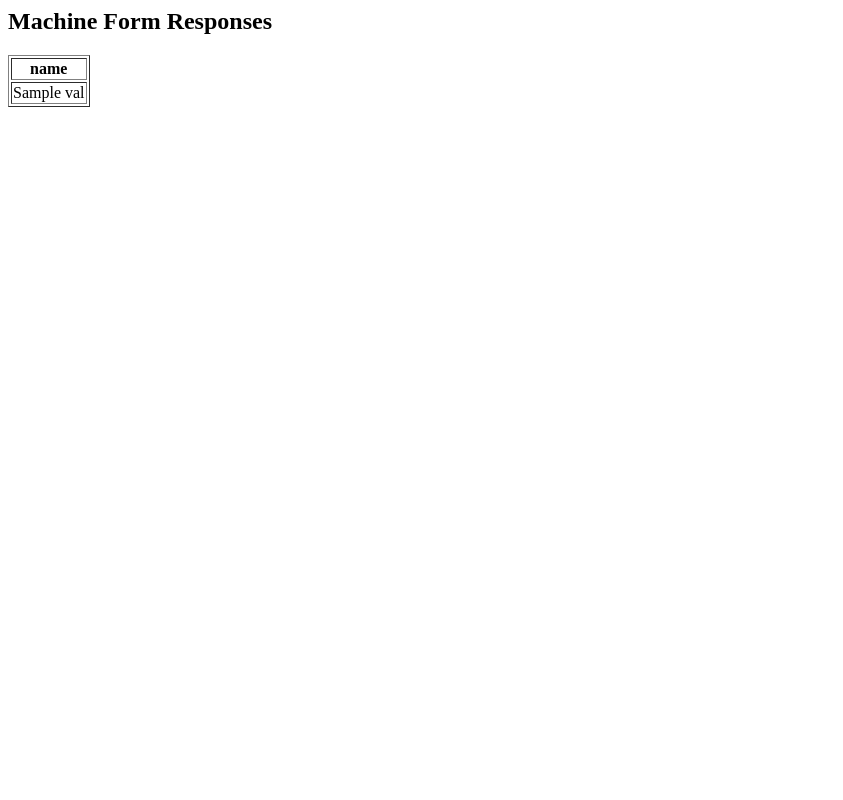
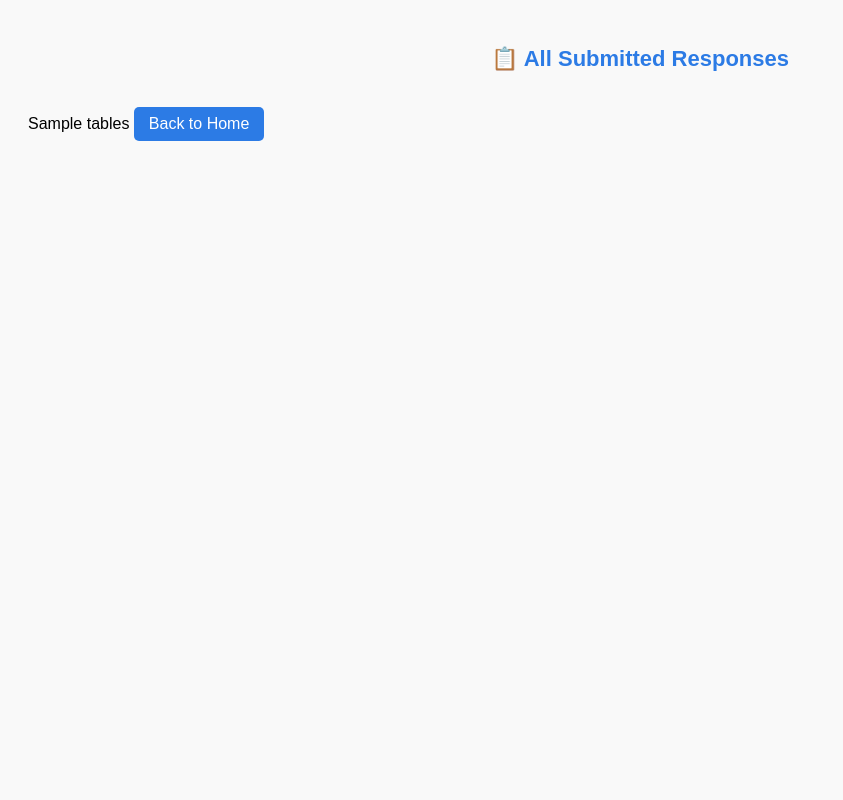
Before and after one commit to Monishahee/machine_forms, a Flask app: template templates/view_responses.html in a window 1280 px wide. Shown: the whole page, without its empty margins (0-843 px from the left). Run offline with Flask 3, Linux system fonts and the light colour scheme; the template is opened without the code that fills it: most values are stand-ins (such as "Sample title", 1, 10 or a date in 2020).

Commit message:
Update view_responses.html

```diff
--- a/templates/view_responses.html
+++ b/templates/view_responses.html
@@ -1,19 +1,67 @@
-<h2>Machine Form Responses</h2>
-<table border="1">
-  <thead>
-    <tr>
-      {% for key in responses[0].keys() %}
-      <th>{{ key }}</th>
-      {% endfor %}
-    </tr>
-  </thead>
-  <tbody>
-    {% for row in responses %}
-    <tr>
-      {% for val in row.values() %}
-      <td>{{ val }}</td>
-      {% endfor %}
-    </tr>
-    {% endfor %}
-  </tbody>
-</table>
+<!DOCTYPE html>
+<html lang="en">
+<head>
+    <meta charset="UTF-8">
+    <title>All Responses</title>
+    <link rel="stylesheet" href="{{ url_for('static', filename='style.css') }}">
+    <style>
+        body {
+            font-family: Arial, sans-serif;
+            padding: 20px;
+            background-color: #f9f9f9;
+        }
+
+        h2 {
+            color: #2c7be5;
+            text-align: center;
+        }
+
+        table {
+            width: 100%;
+            border-collapse: collapse;
+            margin-top: 20px;
+            background: white;
+        }
+
+        th, td {
+            padding: 10px;
+            border: 1px solid #ccc;
+            text-align: left;
+        }
+
+        th {
+            background-color: #2c7be5;
+            color: white;
+        }
+
+        tr:nth-child(even) {
+            background-color: #f2f2f2;
+        }
+
+        .back-button {
+            margin-top: 20px;
+            display: inline-block;
+            padding: 8px 15px;
+            background-color: #2c7be5;
+            color: white;
+            border-radius: 5px;
+            text-decoration: none;
+        }
+
+        .back-button:hover {
+            background-color: #1a5fc6;
+        }
+    </style>
+</head>
+<body>
+    <h2>📋 All Submitted Responses</h2>
+
+    {% if tables %}
+        {{ tables|safe }}
+    {% else %}
+        <p>No responses found yet.</p>
+    {% endif %}
+
+    <a href="{{ url_for('index') }}" class="back-button">Back to Home</a>
+</body>
+</html>
```
